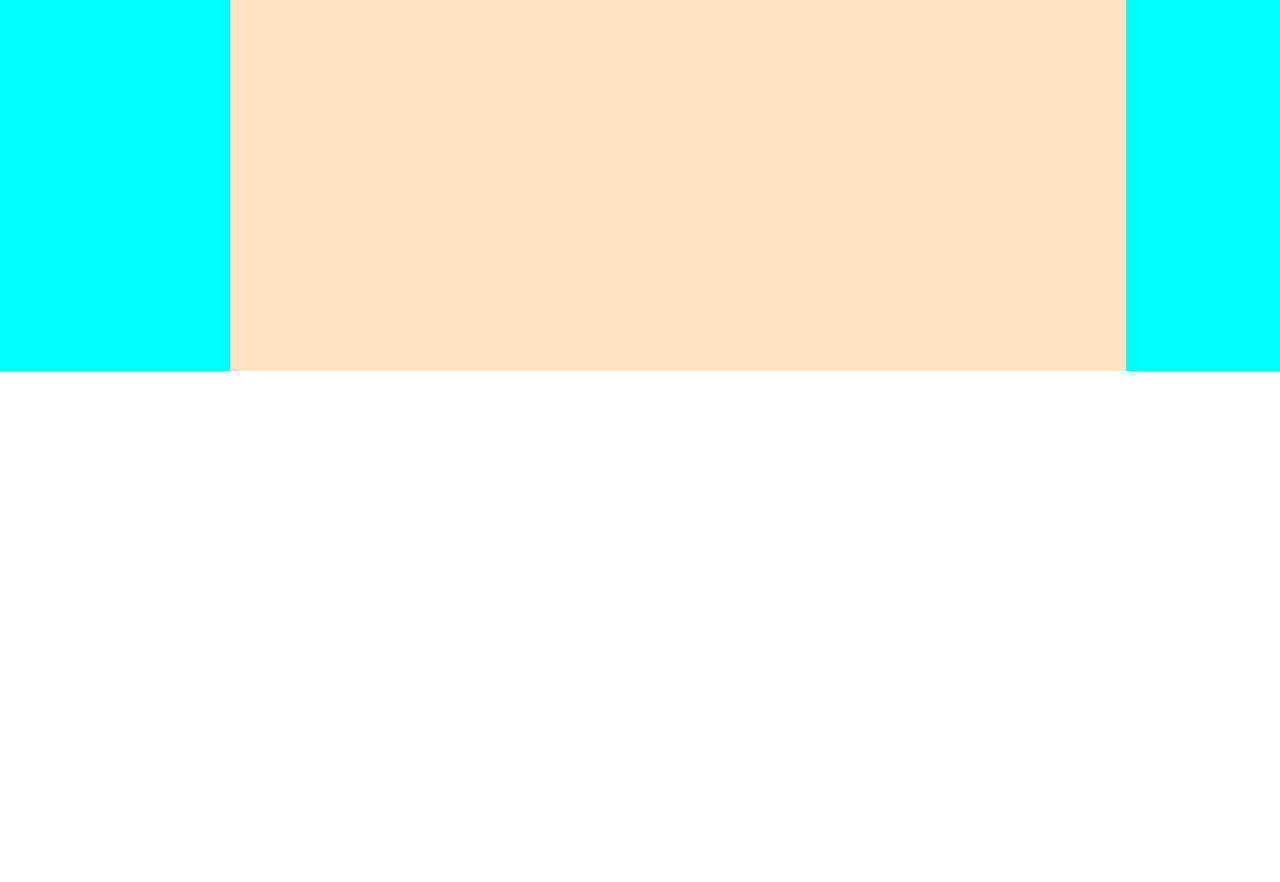
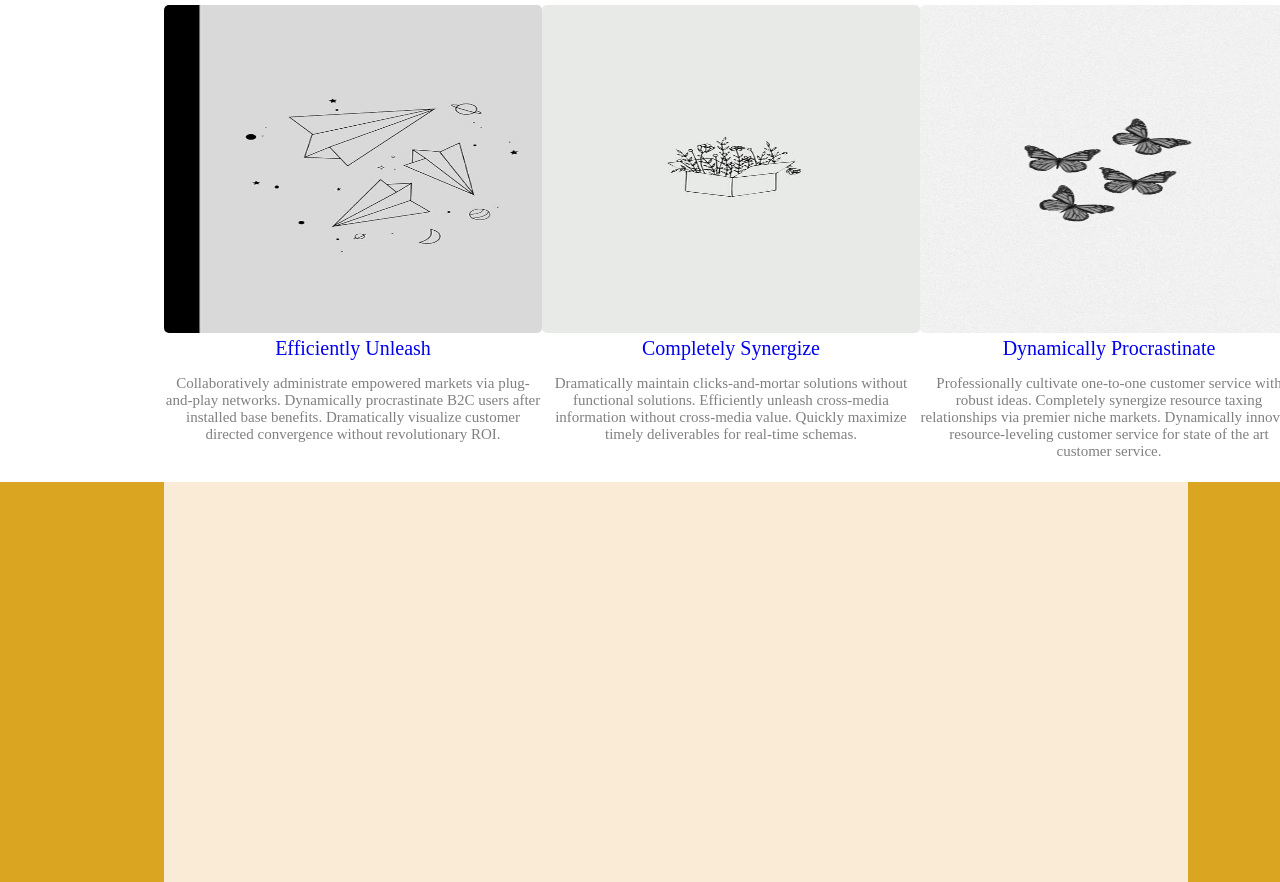
Before and after one commit to Nabeela-Nadeer/second-project, a plain HTML site: page index.html in a window 1280 px wide. Shown: the part 486-1368 px from the top of the page. Before the commit the page ends 857 px from the top, so only its background shows below. Drawn offline with Linux system fonts and the light colour scheme.

Commit message:
mainpage completed

```diff
--- a/assets/css/style.css
+++ b/assets/css/style.css
@@ -109,16 +109,14 @@ body{
     padding: 8px 20px;
     box-shadow: 1px 1px gray;
 }
-.post{
+.main-posts{
     width: 100%;
-    background-color: aqua;
 }
-.post .container{
-    width: 70%;
-    height: 500px;
-    background-color: bisque;
-    margin-left: 230px;
+.main-posts .container{
+    width: 80%;
+    margin-left: 164px;
     margin-top: 0;
+    margin-bottom: 7px;
 }
 .post-heading{
     width: 100%;
@@ -155,3 +153,37 @@ body{
     color: rgb(173, 166, 166);
     font-size: 17px;
 }
+.sub-post{
+    width:100%;
+    display:flex;
+    text-align: center;
+}
+.images{
+    width:378px;
+    height: 328px;
+    border-radius: 5px;
+}
+.post-caption{
+    text-decoration: none;
+    font-size: 20px;
+    margin-top: 2px;
+}
+.post-caption:hover{
+    text-decoration:dashed;
+    color: #052541;
+}
+.post-description{
+    font-size: 15px;
+    color: gray;
+
+}
+.end-banner{
+    width: 100%;
+    background-color: goldenrod;
+}
+.end-banner .container{
+    height: 400px;
+    width: 80%;
+    margin-left: 164px;
+    background-color: antiquewhite;
+}
--- a/index.html
+++ b/index.html
@@ -42,7 +42,7 @@
                 </div>
             </div>
         </section>
-        <section class="post">
+        <section class="main-posts">
             <div class="container">
                 <div class="post-heading">
                     <div class="post-title">
@@ -53,11 +53,32 @@
                         <p class="details">Proactively envisioned multimedia based expertise and cross-media growth strategies. Seamlessly visualize quality intellectual capital without superior collaboration and idea-sharing. Holistically pontificate installed base portals after maintainable products.</p>
                     </div>
                 </div>
+                <div class="sub-post">
+                    <div class="post">
+                        <img class="images" src="/assets/images/img1.jpg" alt="Image 1">
+                        <a class="post-caption" href="#">Efficiently Unleash</a>
+                        <p class="post-description">Collaboratively administrate empowered markets via plug-and-play networks. Dynamically procrastinate B2C users after installed base benefits. Dramatically visualize customer directed convergence without revolutionary ROI.</p>
+                    </div>
+                    <div class="post">
+                        <img class="images" src="/assets/images/img2.jpg" alt="Image 1">
+                        <a class="post-caption" href="#">Completely Synergize</a>
+                        <p class="post-description">Dramatically maintain clicks-and-mortar solutions without functional solutions. Efficiently unleash cross-media information without cross-media value. Quickly maximize timely deliverables for real-time schemas.</p>
+                    </div>
+                    <div class="post">
+                        <img class="images" src="/assets/images/img3.jpg" alt="Image 1">
+                        <a class="post-caption" href="#">Dynamically Procrastinate</a>
+                        <p class="post-description">Professionally cultivate one-to-one customer service with robust ideas. Completely synergize resource taxing relationships via premier niche markets. Dynamically innovate resource-leveling customer service for state of the art customer service.</p>
+                    </div>
+                </div>
             </div>
         </section>
     </main>
     <footer>
+        <div class="end-banner">
+            <div class="container">
 
+            </div>
+        </div>
     </footer>
 </body>
 </html>
```
Also changed, not shown: assets/images/img1.jpg (added), assets/images/img2.jpg (added), assets/images/img3.jpg (added).
